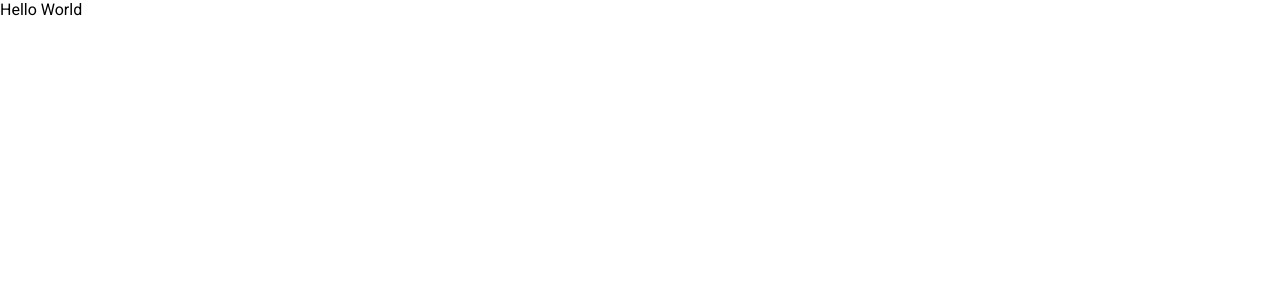
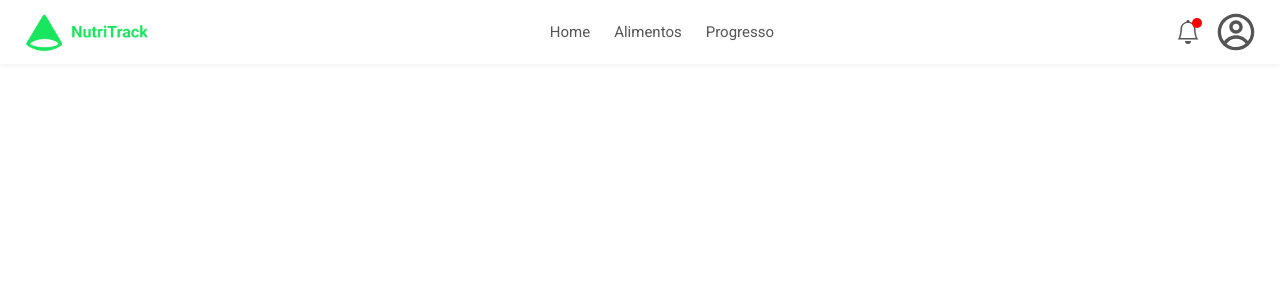
Before and after one commit to Willians-S-S/NutriTrack, a React (Vite) app in the folder frontend/: page /perfil in a window 1280 px wide. Shown: the top 300 px of the page. Built offline with nearby package versions, Linux system fonts and the light colour scheme.

Commit message:
feat: criação dos componentes, e preparação das telas Home, Login e Register

```diff
--- a/frontend/package.json
+++ b/frontend/package.json
@@ -11,7 +11,10 @@
   },
   "dependencies": {
     "react": "^19.1.1",
-    "react-dom": "^19.1.1"
+    "react-dom": "^19.1.1",
+    "react-icons": "^5.5.0",
+    "react-router-dom": "^7.9.3",
+    "scss": "^0.2.4"
   },
   "devDependencies": {
     "@eslint/js": "^9.36.0",
@@ -22,6 +25,7 @@
     "eslint-plugin-react-hooks": "^5.2.0",
     "eslint-plugin-react-refresh": "^0.4.20",
     "globals": "^16.4.0",
+    "sass-embedded": "^1.93.2",
     "typescript": "~5.8.3",
     "typescript-eslint": "^8.44.0",
     "vite": "^7.1.7"
--- a/frontend/src/App.tsx
+++ b/frontend/src/App.tsx
@@ -1,11 +1,39 @@
-import './App.css'
+import { BrowserRouter, Routes, Route, useLocation } from "react-router-dom";
+import "./styles/global.scss";
+import Header from "./components/Header/Header";
+import Register from "./pages/Register/Register";
+import Login from "./pages/Login/Login";
+import Home from "./pages/Home/Home";
+// import Meals from "./pages/Meals/Meals";
+// import Progress from "./pages/Progress/Progress";
+// import Profile from "./pages/Profile/Profile";
+
+function AppWrapper() {
+  return (
+    <BrowserRouter>
+      <App />
+    </BrowserRouter>
+  );
+}
 
 function App() {
+  const location = useLocation();
+  const noHeaderRoutes = ["/login", "/registrar"];
+  const showHeader = !noHeaderRoutes.includes(location.pathname);
+
   return (
     <>
-      <p>Hello World</p>
+      {showHeader && <Header />}
+      <Routes>
+        <Route path="/registrar" element={<Register />} />
+        <Route path="/login" element={<Login />} />
+        <Route path="/" element={<Home />} />
+        {/* <Route path="/alimentos" element={<Meals />} />
+        <Route path="/progresso" element={<Progress />} />
+        <Route path="/perfil" element={<Profile />} /> */}
+      </Routes>
     </>
-  )
+  );
 }
 
-export default App
+export default AppWrapper;
--- /dev/null
+++ b/frontend/src/components/Button/Button.scss
@@ -0,0 +1,17 @@
+@import '../../styles/variables.scss';
+
+.custom-button {
+    background-color: $primary-color;
+    color: black;
+    border: none;
+    border-radius: 4px;
+    padding: 12px 24px;
+    font-size: 16px;
+    font-weight: 600;
+    cursor: pointer;
+    transition: background-color 0.2s;
+  }
+
+  .custom-button:hover {
+    background-color: $secondary-color;
+  }
--- /dev/null
+++ b/frontend/src/components/Button/Button.tsx
@@ -0,0 +1,11 @@
+import "./Button.scss";
+
+const Button = ({ title, onClick }: { title: string; onClick: () => void }) => {
+  return (
+    <button className="custom-button" onClick={onClick}>
+      {title}
+    </button>
+  );
+};
+
+export default Button;
--- /dev/null
+++ b/frontend/src/components/Header/Header.scss
@@ -0,0 +1,77 @@
+@import '../../styles/variables.scss';
+
+.header {
+  display: flex;
+  justify-content: space-between;
+  align-items: center;
+  padding: 12px 24px;
+  background: $bg-light;
+  box-shadow: $shadow;
+
+  .logo {
+    display: flex;
+    align-items: center;
+    gap: 8px;
+
+    & img {
+      height: 40px;
+    }
+  }
+
+  .nav {
+    display: flex;
+    gap: 24px;
+
+    a {
+      text-decoration: none;
+      color: $text-dark;
+      font-size: 15px;
+      transition: color 0.2s;
+
+      &:hover {
+        color: $primary-color;
+      }
+
+      &.active {
+        color: $primary-color;
+        font-weight: bold;
+      }
+    }
+  }
+
+  .actions {
+    display: flex;
+    align-items: center;
+    gap: 16px;
+
+    .notification {
+      position: relative;
+      cursor: pointer;
+      color: $text-dark;
+
+      & i {
+        font-size: 24px;
+        font-weight: bold;
+      }
+
+      .badge {
+        position: absolute;
+        top: -2px;
+        right: -2px;
+        width: 10px;
+        height: 10px;
+        background: red;
+        border-radius: 50%;
+      }
+    }
+
+    i {
+      display: flex;
+      align-items: center;
+      justify-content: center;
+      font-size: 40px;
+      color: $text-dark;
+      cursor: pointer;
+    }
+  }
+}
--- /dev/null
+++ b/frontend/src/components/Header/Header.tsx
@@ -0,0 +1,46 @@
+import "./Header.scss";
+import logo from "../../assets/logo.png";
+import { BsBell } from "react-icons/bs";
+import { CgProfile } from "react-icons/cg";
+import { NavLink } from "react-router-dom";
+
+function Header() {
+  return (
+    <header className="header">
+      <div className="logo">
+        <img src={logo} alt="Logo" />
+      </div>
+
+      <nav className="nav">
+        <NavLink
+          to="/"
+          className={({ isActive }) => (isActive ? "active" : "")}
+        >
+          Home
+        </NavLink>
+        <NavLink
+          to="/alimentos"
+          className={({ isActive }) => (isActive ? "active" : "")}
+        >
+          Alimentos
+        </NavLink>
+        <NavLink
+          to="/progresso"
+          className={({ isActive }) => (isActive ? "active" : "")}
+        >
+          Progresso
+        </NavLink>
+      </nav>
+
+      <div className="actions">
+        <div className="notification">
+          <i><BsBell /></i>
+          <span className="badge"></span>
+        </div>
+        <i><CgProfile /></i>
+      </div>
+    </header>
+  );
+}
+
+export default Header;
--- /dev/null
+++ b/frontend/src/pages/Home/Home.tsx
@@ -0,0 +1,9 @@
+function Home() {
+  return (
+    <>
+        <h1>Home</h1>
+    </>
+  );
+}
+
+export default Home;
--- /dev/null
+++ b/frontend/src/pages/Login/Login.tsx
@@ -0,0 +1,16 @@
+import Button from '../../components/Button/Button'
+
+function testef() {
+  console.log('a')
+}
+
+function Home() {
+    return (
+      <>
+          <h1>Login</h1>
+          <Button title='Login' onClick={testef}/>
+      </>
+    );
+  }
+
+  export default Home;
--- /dev/null
+++ b/frontend/src/pages/Register/Register.tsx
@@ -0,0 +1,9 @@
+function Home() {
+    return (
+      <>
+          <h1>Register</h1>
+      </>
+    );
+  }
+
+  export default Home;
--- /dev/null
+++ b/frontend/src/styles/global.scss
@@ -0,0 +1,8 @@
+@import './variables.scss';
+
+* {
+    margin: 0;
+    padding: 0;
+    box-sizing: border-box;
+    font-family: 'Roboto', sans-serif;
+}
--- /dev/null
+++ b/frontend/src/styles/variables.scss
@@ -0,0 +1,6 @@
+$primary-color: #19E65E;
+$secondary-color: #14bb4c;
+$tertiary-color: #1ffd69;
+$text-dark: #555;
+$bg-light: #fff;
+$shadow: 0 2px 4px rgba(0, 0, 0, 0.05);
```
Also changed, not shown: frontend/src/assets/logo.png, 1 other file (tests, documents, lock files or other folders).
